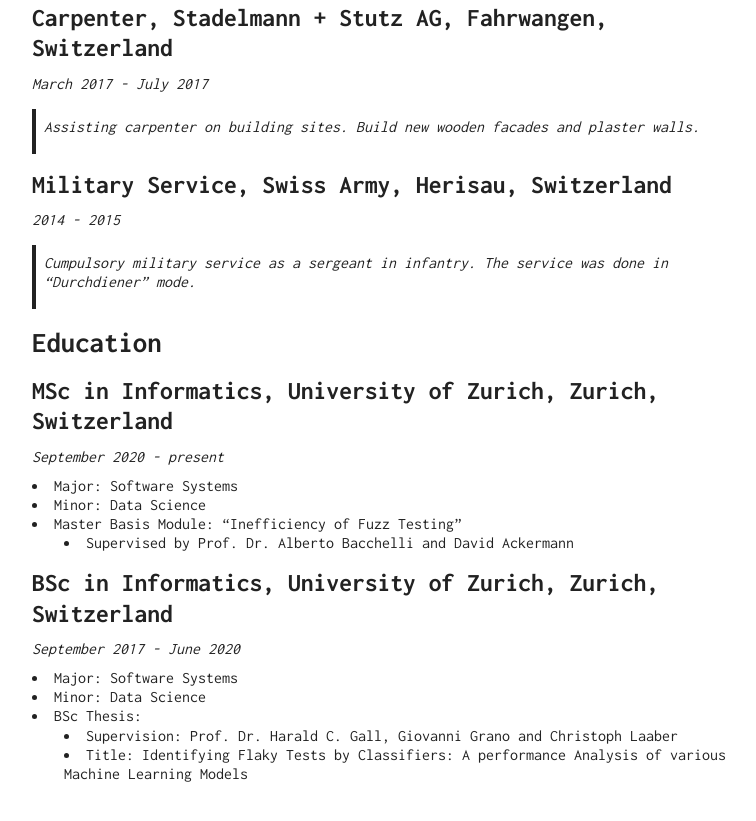
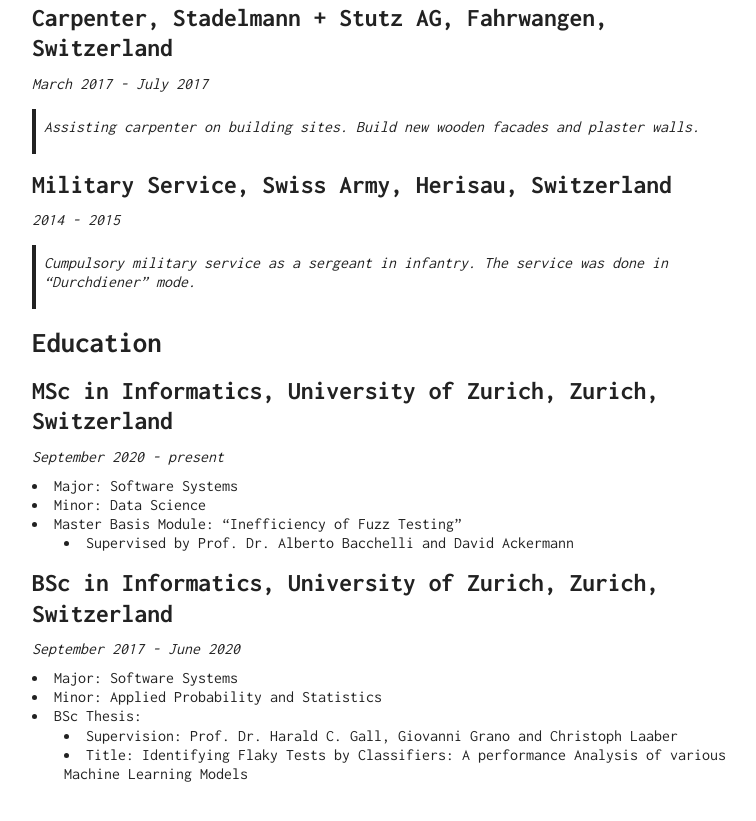
Before and after one commit to ChristianBirchler/ChristianBirchler.github.io, a plain HTML site: page index.html in a window 1280 px wide. Shown: the part 371-1192 px from the top of the page, without its empty margins (248-1004 px from the left). Drawn offline with nearby package versions, Linux system fonts and the light colour scheme.

Commit message:
Fix typo

```diff
--- a/index.html
+++ b/index.html
@@ -68,7 +68,7 @@
 <p><em>September 2017 - June 2020</em></p>
 <ul>
 <li>Major: Software Systems</li>
-<li>Minor: Data Science</li>
+<li>Minor: Applied Probability and Statistics</li>
 <li>BSc Thesis:
 <ul>
 <li>Supervision: Prof. Dr. Harald C. Gall, Giovanni Grano and Christoph Laaber</li>
```
